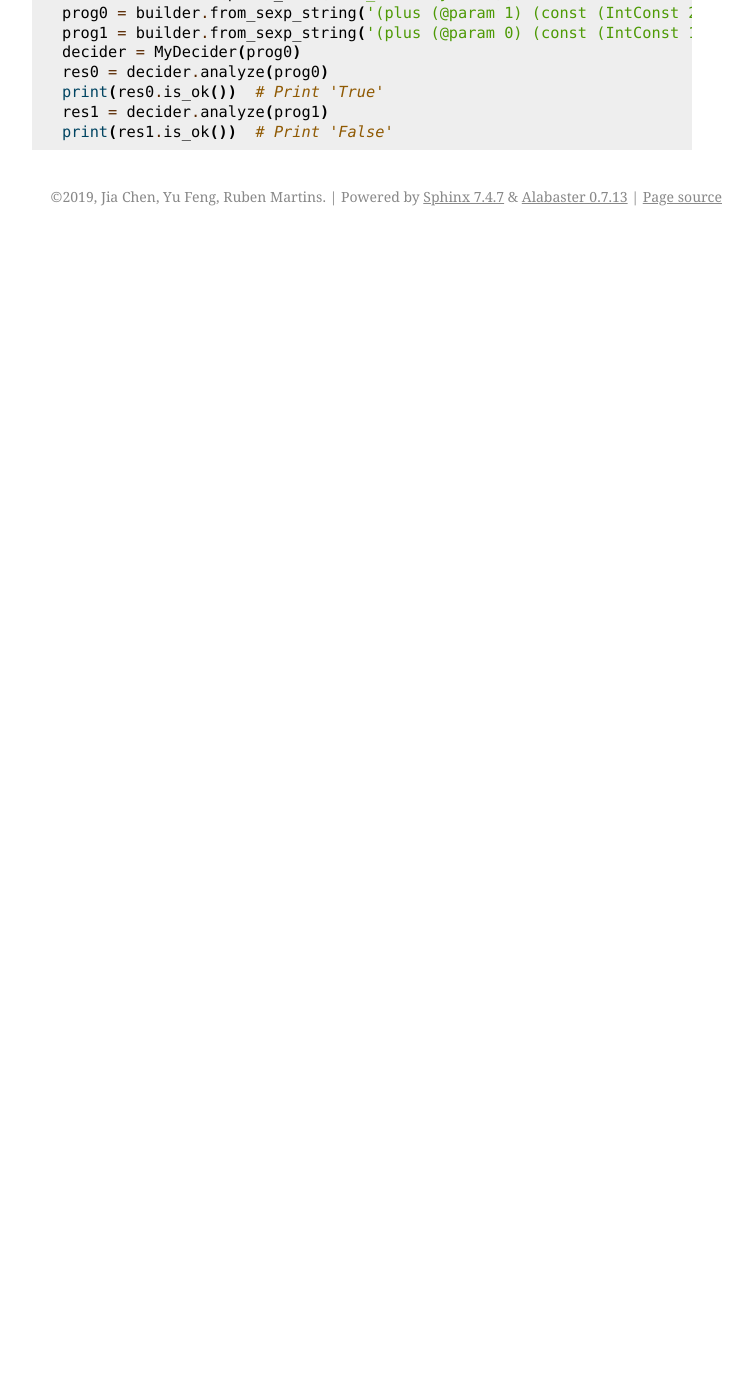
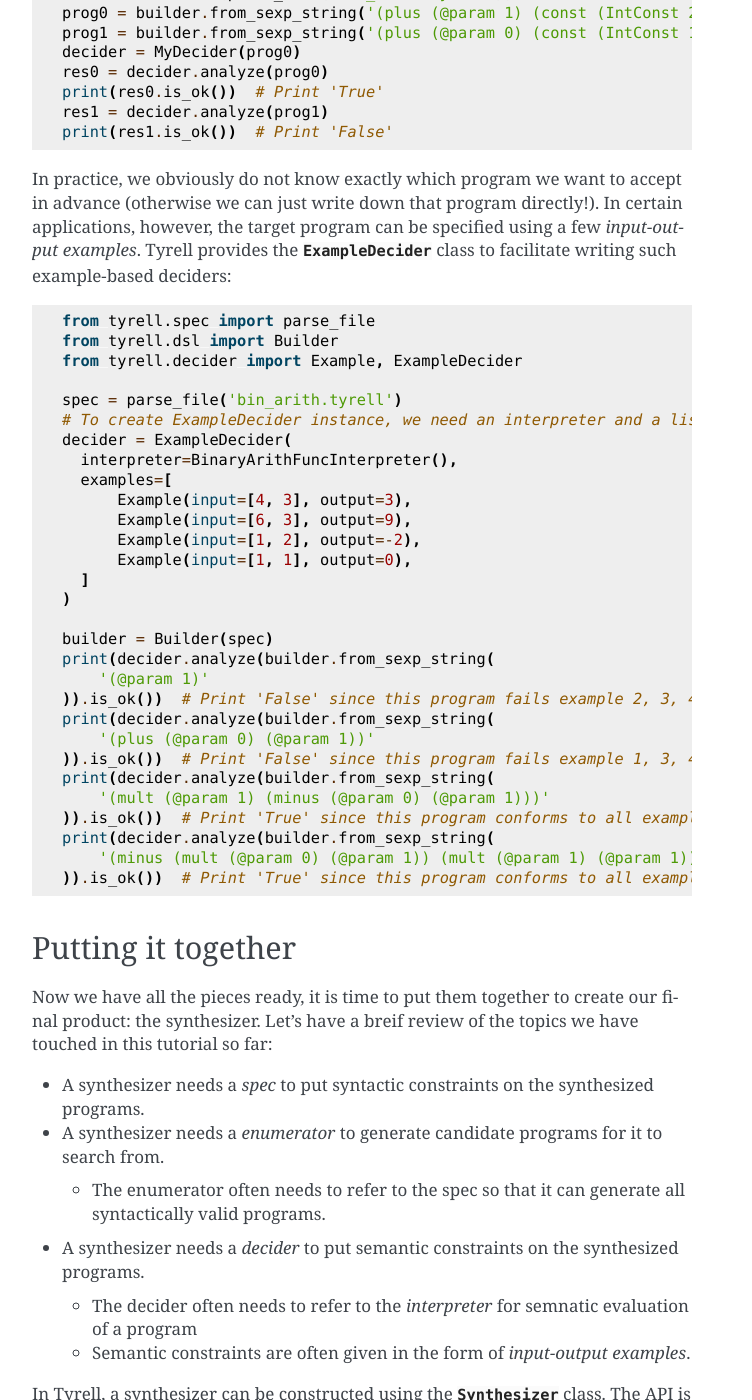
Before and after one commit to squares-sql/SQUARES, a Sphinx documentation site: the page built from docs/tutorial/02_synthesizer_basic.rst, in a window 1280 px wide and 1400 px high, scrolled down 2860 px. Shown: the whole window, without its empty margins (388-1140 px from the left). Built offline with Sphinx 7.4.7, drawn with Linux system fonts in a browser that asks for light colours; before the commit the page ends 3096 px from its top, so only the background shows below that; some of the changed text lies outside the part shown.

Commit message:
Tutorial update

```diff
--- a/docs/tutorial/02_synthesizer_basic.rst
+++ b/docs/tutorial/02_synthesizer_basic.rst
@@ -93,7 +93,7 @@ More sophisticated enumerators usually need to take into account what the spec f
 
 
 The decider
-=====================
+===========
 
 Among all the programs that an enumerator provides to us, the decider's job is to see which ones of them are desirable. In Tyrell, the abstract base class for decider is called :class:`~tyrell.decider.decider.Decider`. Its :meth:`~tyrell.decider.decider.Decider.analyze` method should be overriden if you want to define your own decider. Given a program (represented by :class:`~tyrell.dsl.node.Node`), if we want to accept it we need to let our ``analyze`` method returns :func:`~tyrell.decider.result.ok`. Otherwise we return :func:`~tyrell.decider.result.bad`:
 
@@ -109,7 +109,7 @@ Among all the programs that an enumerator provides to us, the decider's job is t
           self._prog = prog
 
       def analyze(self, prog):
-          if prog is self._prog:
+          if self._prog.deep_eq(prog):  # use deep_eq() to check for content equality
               return ok()
           else:
               return bad()
@@ -122,3 +122,109 @@ Among all the programs that an enumerator provides to us, the decider's job is t
   print(res0.is_ok())  # Print 'True'
   res1 = decider.analyze(prog1)
   print(res1.is_ok())  # Print 'False'
+
+In practice, we obviously do not know exactly which program we want to accept in advance (otherwise we can just write down that program directly!). In certain applications, however, the target program can be specified using a few *input-output examples*. Tyrell provides the :class:`~tyrell.decider.ExampleDecider` class to facilitate writing such example-based deciders:
+
+.. code-block:: python
+
+  from tyrell.spec import parse_file
+  from tyrell.dsl import Builder
+  from tyrell.decider import Example, ExampleDecider
+
+  spec = parse_file('bin_arith.tyrell')
+  # To create ExampleDecider instance, we need an interpreter and a list of examples
+  decider = ExampleDecider(
+    interpreter=BinaryArithFuncInterpreter(),
+    examples=[
+        Example(input=[4, 3], output=3),
+        Example(input=[6, 3], output=9),
+        Example(input=[1, 2], output=-2),
+        Example(input=[1, 1], output=0),
+    ]
+  )
+
+  builder = Builder(spec)
+  print(decider.analyze(builder.from_sexp_string(
+      '(@param 1)'
+  )).is_ok())  # Print 'False' since this program fails example 2, 3, 4
+  print(decider.analyze(builder.from_sexp_string(
+      '(plus (@param 0) (@param 1))'
+  )).is_ok())  # Print 'False' since this program fails example 1, 3, 4
+  print(decider.analyze(builder.from_sexp_string(
+      '(mult (@param 1) (minus (@param 0) (@param 1)))'
+  )).is_ok())  # Print 'True' since this program conforms to all examples
+  print(decider.analyze(builder.from_sexp_string(
+      '(minus (mult (@param 0) (@param 1)) (mult (@param 1) (@param 1)))'
+  )).is_ok())  # Print 'True' since this program conforms to all examples
+
+
+Putting it together
+===================
+
+Now we have all the pieces ready, it is time to put them together to create our final product: the synthesizer. Let's have a breif review of the topics we have touched in this tutorial so far:
+
+- A synthesizer needs a *spec* to put syntactic constraints on the synthesized programs.
+
+- A synthesizer needs a *enumerator* to generate candidate programs for it to search from.
+
+  + The enumerator often needs to refer to the spec so that it can generate all syntactically valid programs.
+
+- A synthesizer needs a *decider* to put semantic constraints on the synthesized programs.
+
+  + The decider often needs to refer to the *interpreter* for semnatic evaluation of a program
+
+  + Semantic constraints are often given in the form of *input-output examples*.
+
+In Tyrell, a synthesizer can be constructed using the :class:`~tyrell.synthesizer.synthesizer.Synthesizer` class. The API is simple: we give it our :class:`~tyrell.enumerator.enumerator.Enumerator` instance and :class:`~tyrell.decider.decider.Decider` instance, and then we can invoke the :meth:`~tyrell.synthesizer.synthesizer.Synthesizer.synthesize()` method to obtain the program that we want. Here is a complete example, which nicely illustrate every point in the reivew above:
+
+.. code-block:: python
+
+  from tyrell.spec import parse
+  from tyrell.dsl import Builder
+  from tyrell.interpreter import PostOrderInterpreter
+  from tyrell.enumerator import ExhaustiveEnumerator
+  from tyrell.decider import Example, ExampleDecider
+  from tyrell.synthesizer import Synthesizer
+
+  # Our spec, in string form
+  spec_string = r'''
+    value IntValue;
+    program Example(IntValue, IntValue) -> IntValue;
+    func plus: IntValue -> IntValue, IntValue;
+    func minus: IntValue -> IntValue, IntValue;
+    func mult: IntValue -> IntValue, IntValue;
+  '''
+
+  # Define the interpreter
+  class ExampleInterpreter(PostOrderInterpreter):
+      def eval_const(self, node, args):
+          return args[0]
+
+      def eval_plus(self, node, args):
+          return args[0] + args[1]
+
+      def eval_minus(self, node, args):
+          return args[0] - args[1]
+
+      def eval_mult(self, node, args):
+          return args[0] * args[1]
+
+  spec = parse(spec_string)
+  # Construct the synthesizer
+  synthesizer = Synthesizer(
+      # We exhaustively enumerate all programs with depth no more than 3
+      enumerator=ExhaustiveEnumerator(spec, max_depth=3),
+      # We use input-output examples to decide what to take
+      decider=ExampleDecider(
+          interpreter=ExampleInterpreter(),
+          examples=[
+              Example(input=[4, 3], output=3),
+              Example(input=[6, 3], output=9),
+              Example(input=[1, 2], output=-2),
+              Example(input=[1, 1], output=0),
+          ]
+      )
+  )
+
+  # Run the synthesizer
+  print(synthesizer.synthesize())  # Print "minus(mult(@param0, @param1), mult(@param1, @param1))"
--- /dev/null
+++ b/docs/tutorial/03_synthesizer_deduction.rst
@@ -0,0 +1,5 @@
+===========================
+Deduction-based Synthesizer
+===========================
+
+.. todo:: Work in progress
--- a/docs/tutorial/index.rst
+++ b/docs/tutorial/index.rst
@@ -7,3 +7,4 @@ A Tutorial
    00_setup
    01_language
    02_synthesizer_basic
+   03_synthesizer_deduction
```
